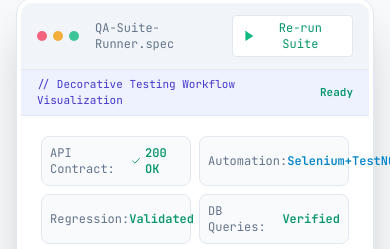
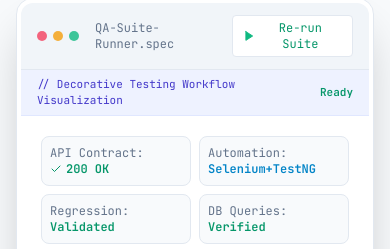
Before and after one commit to omnia-khattab/omnia-testingengineer-portfolio, a React (Vite) app: page / in a window 390 px wide. Shown: the part 595-844 px from the top of the page. Built offline with nearby package versions, Linux system fonts and the light colour scheme; no server answers.

Commit message:
fixing text on mobile view

```diff
--- a/src/components/sections/Hero.jsx
+++ b/src/components/sections/Hero.jsx
@@ -156,7 +156,7 @@ export default function Hero() {
                     { label: 'Regression:', value: 'Validated', color: 'text-emerald-600 dark:text-emerald-400' },
                     { label: 'DB Queries:', value: 'Verified', color: 'text-emerald-600 dark:text-emerald-400' },
                   ].map(({ label, value, color }) => (
-                    <div key={label} className="flex items-center justify-between p-2 rounded-lg bg-slate-50 dark:bg-slate-950/50 border border-slate-200 dark:border-slate-800/80">
+                    <div key={label} className="flex flex-wrap items-center justify-between p-2 rounded-lg bg-slate-50 dark:bg-slate-950/50 border border-slate-200 dark:border-slate-800/80">
                       <span className="text-slate-500 dark:text-slate-400">{label}</span>
                       <span className={`font-semibold flex items-center gap-1 ${color}`}>
                         {label === 'API Contract:' && <Check className="w-3 h-3" />}
@@ -168,7 +168,7 @@ export default function Hero() {
 
                 {/* Test log console */}
                 <div className="rounded-xl bg-slate-900 border border-slate-800 p-3 space-y-2 text-slate-100">
-                  <div className="flex items-center justify-between text-[11px] font-mono text-slate-400 border-b border-slate-800 pb-1.5">
+                  <div className="flex flex-wrap items-center justify-between text-[11px] font-mono text-slate-400 border-b border-slate-800 pb-1.5">
                     <span className="flex items-center gap-1">
                       <Terminal className="w-3.5 h-3.5 text-indigo-400" />
                       <span>Execution Trace</span>
```
